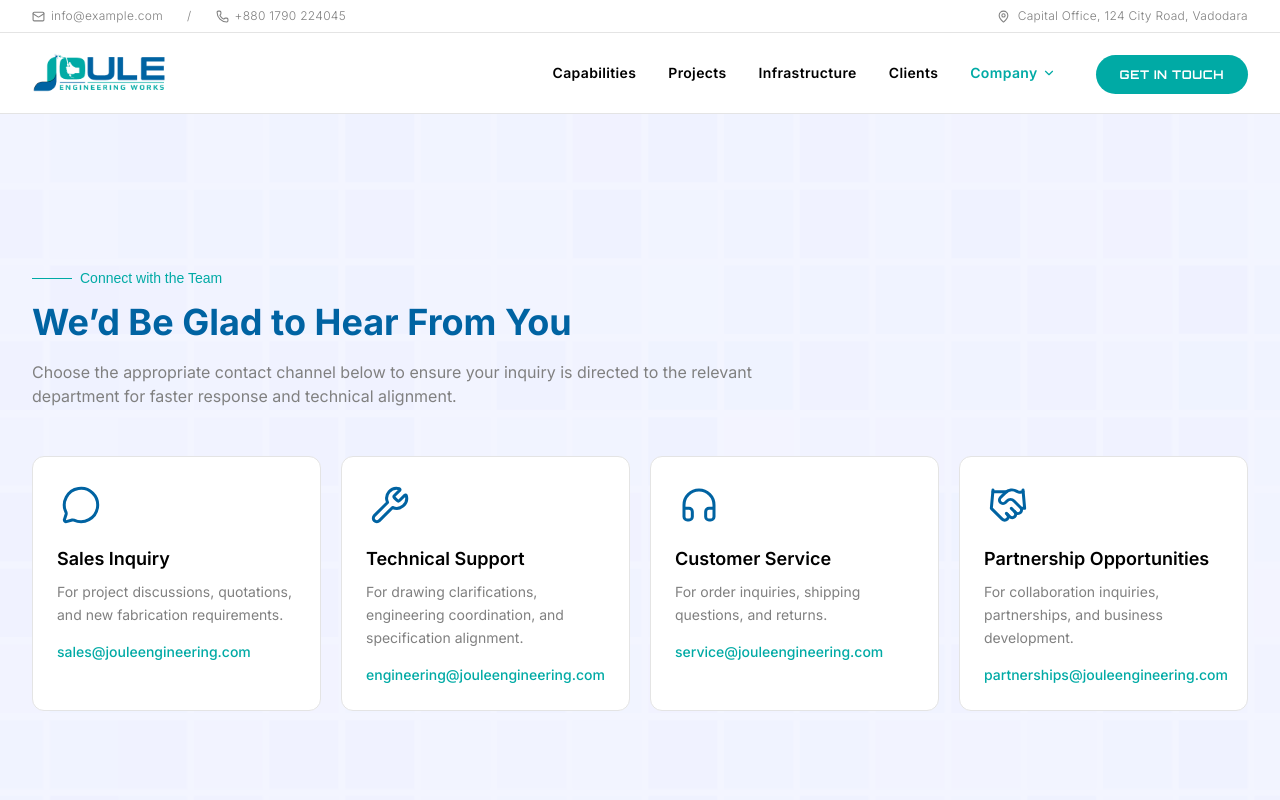
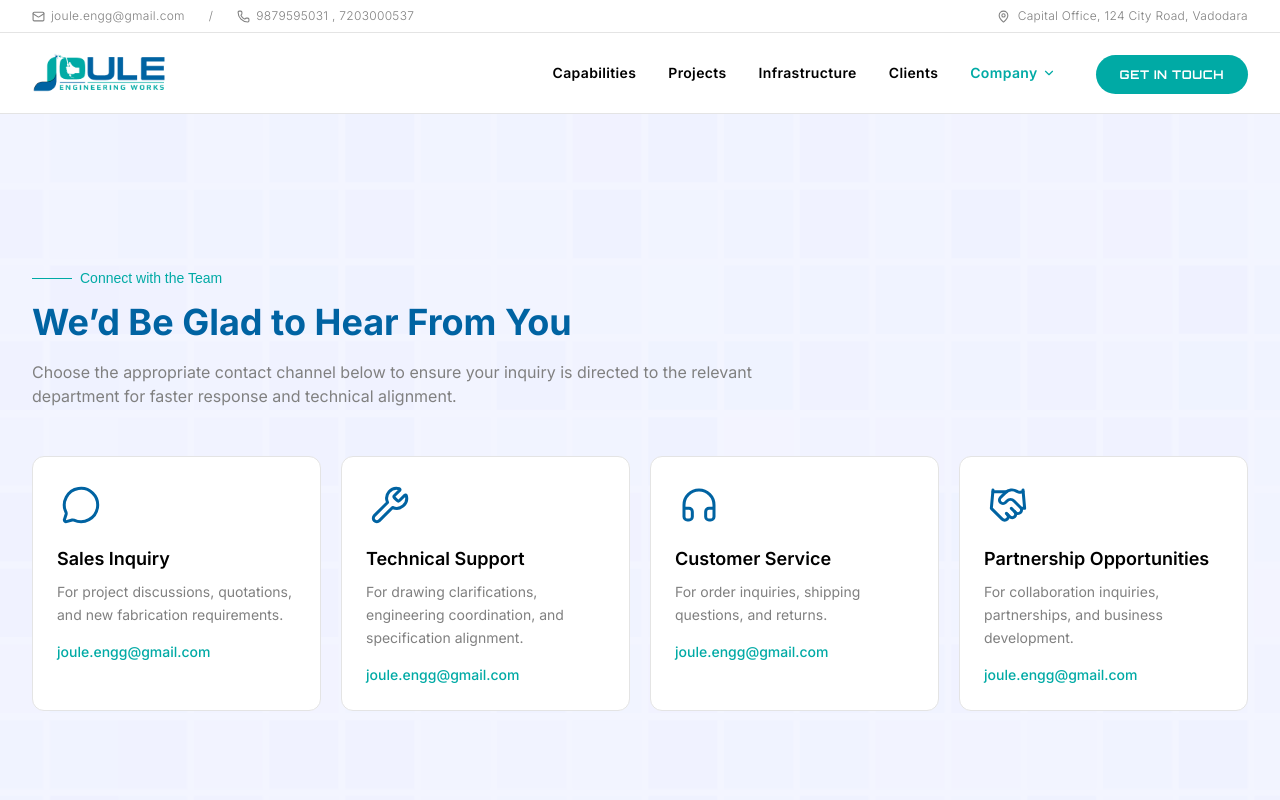
Before and after one commit to akshay-invennico/joule-engineering, a Next.js app: page /contact in a window 1280 px wide. Shown: the top 800 px of the page. Built offline with nearby package versions, Linux system fonts and the light colour scheme.

Commit message:
feat: updated the joule website content

```diff
--- a/src/app/contact/Hero.tsx
+++ b/src/app/contact/Hero.tsx
@@ -16,28 +16,28 @@ const contactCards = [
     title: 'Sales Inquiry',
     description:
       'For project discussions, quotations, and new fabrication requirements.',
-    email: 'sales@jouleengineering.com',
+    email: 'joule.engg@gmail.com',
     icon: MessageCircle,
   },
   {
     title: 'Technical Support',
     description:
       'For drawing clarifications, engineering coordination, and specification alignment.',
-    email: 'engineering@jouleengineering.com',
+    email: 'joule.engg@gmail.com',
     icon: Wrench,
   },
   {
     title: 'Customer Service',
     description:
       'For order inquiries, shipping questions, and returns.',
-    email: 'service@jouleengineering.com',
+    email: 'joule.engg@gmail.com',
     icon: Headphones,
   },
   {
     title: 'Partnership Opportunities',
     description:
       'For collaboration inquiries, partnerships, and business development.',
-    email: 'partnerships@jouleengineering.com',
+    email: 'joule.engg@gmail.com',
     icon: Handshake,
   },
 ];
--- a/src/components/shared/capabilities/Capabilities.tsx
+++ b/src/components/shared/capabilities/Capabilities.tsx
@@ -39,11 +39,10 @@ const Capabilities = () => {
               color="white"
             />
             <h2 className="text-white text-3xl md:text-4xl lg:text-[36px] font-bold mb-5">
-              Engineering Capabilities
+              Design, Engineering & Fabrication Excellence
             </h2>
             <p className="text-white text-sm md:text-base max-w-2xl">
-              We provide end-to-end engineering support aligned with project
-              specifications, codes, and manufacturing expertise.
+             Engineering support that connects design intent to build reality, with inputs that improve manufacturability and site fit.
             </p>
           </div>
           <div className="mt-12 flex justify-end">
--- a/src/components/shared/footer/Footer.tsx
+++ b/src/components/shared/footer/Footer.tsx
@@ -135,7 +135,7 @@ const Footer = () => {
                 </div>
                 <div>
                   <p className="text-gray-400">Call</p>
-                  <a href="tel:+8801790224045" className="text-primary font-bold text-lg hover:underline">+880 1790 224045</a>
+                  <a href="tel:+8801790224045" className="text-primary font-bold text-lg hover:underline">9879595031 , 7203000537</a>
                 </div>
               </div>
 
@@ -145,7 +145,7 @@ const Footer = () => {
                 </div>
                 <div>
                   <p className="text-gray-400">Mail</p>
-                  <a href="mailto:info@example.com" className="text-primary font-bold text-lg hover:underline">info@example.com</a>
+                  <a href="mailto:joule.engg@gmail.com" className="text-primary font-bold text-lg hover:underline">joule.engg@gmail.com</a>
                 </div>
               </div>
 
@@ -155,7 +155,7 @@ const Footer = () => {
                 </div>
                 <div>
                   <p className="text-gray-400">Map Direction</p>
-                  <a href="#" className="text-primary font-bold text-lg hover:underline">Show on Map</a>
+                  <a href="https://www.google.com/maps/place/JOULE+ENGINEERING+WORKS/@22.5730231,73.4976138,17z/data=!3m1!4b1!4m6!3m5!1s0x396081b7facc4ba3:0x7433d66c38d96ea9!8m2!3d22.5730231!4d73.5001887!16s%2Fg%2F11p0w2_bl6?entry=ttu&g_ep=EgoyMDI2MDMwMi4wIKXMDSoASAFQAw%3D%3D" className="text-primary font-bold text-lg hover:underline">Show on Map</a>
                 </div>
               </div>
 
--- a/src/components/shared/manufacturing/Manufacturing.tsx
+++ b/src/components/shared/manufacturing/Manufacturing.tsx
@@ -6,6 +6,7 @@ import welding from '../../../../public/icons/manufacturing/welding.svg';
 import setting from '../../../../public/icons/manufacturing/setting.svg';
 import crane from '../../../../public/icons/manufacturing/crane.svg';
 import workforce from '../../../../public/icons/manufacturing/workforce.svg';
+import iso from '../../../../public/icons/manufacturing/iso.svg';
 import Image from 'next/image';
 import SubHeading from '../subheading/SubHeading';
 
@@ -45,7 +46,7 @@ const Manufacturing = () => {
       title: 'ISO-Aligned Quality Management',
       description:
         'Quality management follows a structured system aligned to ISO 9001:2015 practices, kept under the supervision of top management.',
-      icon: workforce,
+      icon: iso,
     },
   ];
 
--- a/src/components/shared/projects/Projects.tsx
+++ b/src/components/shared/projects/Projects.tsx
@@ -31,10 +31,10 @@ const Projects = () => {
               color="#00AAA5"
             />
             <h2 className="text-primary text-3xl md:text-4xl lg:text-[36px] font-bold leading-tight mb-5">
-              Delivered Work Highlights
+             Engineered For Success
             </h2>
             <p className="text-[#808080] text-sm md:text-base leading-relaxed max-w-2xl">
-              We have executed a wide range of fabricated equipment and assemblies across industries, including pressure vessels, cryogenic outer jackets, pump base frames, structural frames, and plant components.
+             We support projects across oil and gas, petrochemical refineries, chemical complexes, power, fertiliser, pharmaceuticals, food, and related process industries.
             </p>
           </div>
 
--- a/src/components/shared/subHeader/SubHeader.tsx
+++ b/src/components/shared/subHeader/SubHeader.tsx
@@ -27,15 +27,15 @@ const SubHeader = () => {
     >
       <div className="container mx-auto px-4 lg:px-8 flex flex-row justify-between items-center">
         <div className="flex items-center gap-3 sm:gap-6">
-          <a href="mailto:info@example.com" className="flex items-center gap-1.5">
+          <a href="mailto:joule.engg@gmail.com" className="flex items-center gap-1.5">
             <Mail size={13} className="text-[#808080] shrink-0" />
-            <span className="hidden sm:inline">info@example.com</span>
+            <span className="hidden sm:inline">joule.engg@gmail.com</span>
             <span className="sm:hidden">Email</span>
           </a>
           <span className="text-[#808080]">/</span>
           <a href="tel:+8801790224045" className="flex items-center gap-1.5">
             <Phone size={13} className="text-[#808080] shrink-0" />
-            <span>+880 1790 224045</span>
+            <span>9879595031 , 7203000537</span>
           </a>
         </div>
 
```
Also changed, not shown: public/icons/manufacturing/iso.svg (added).
